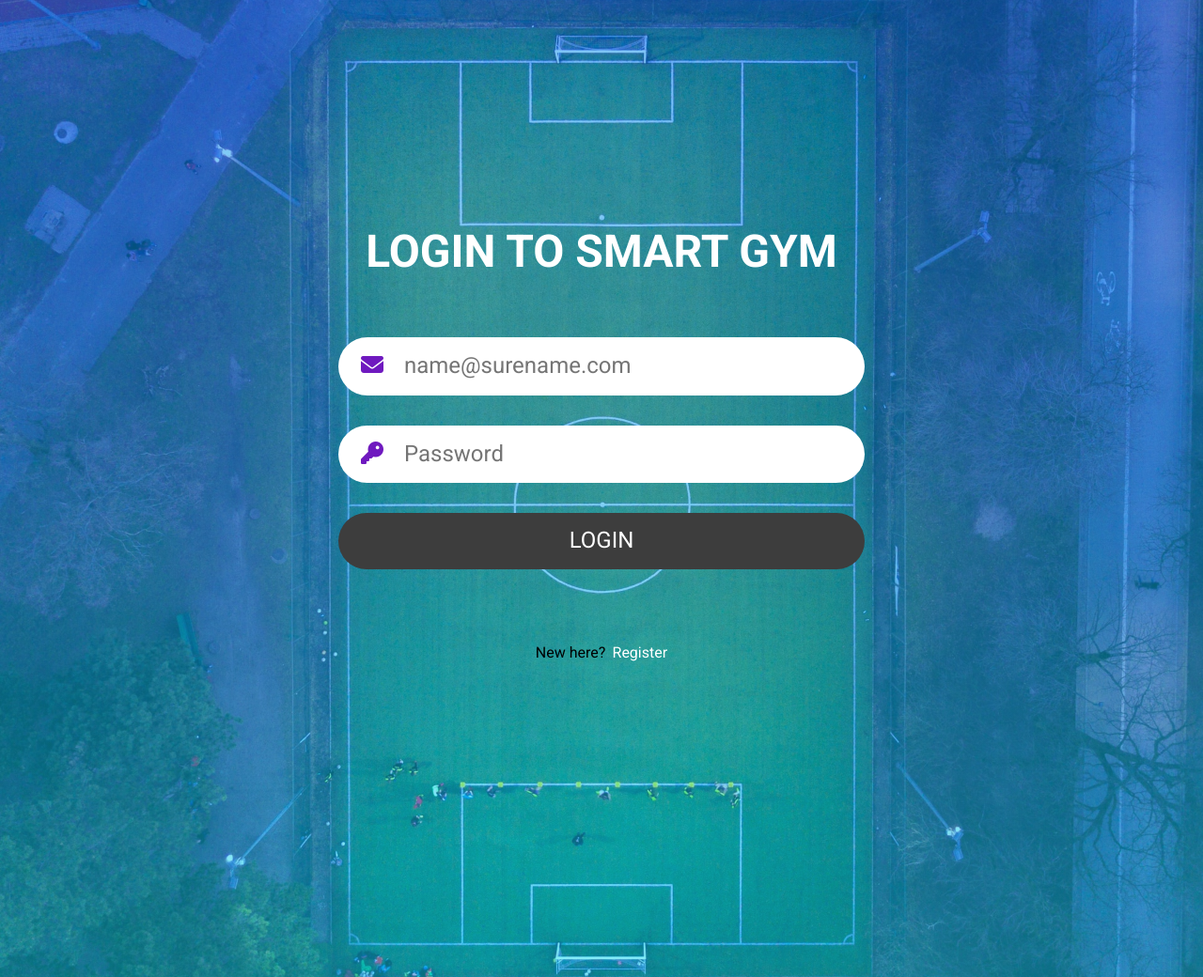
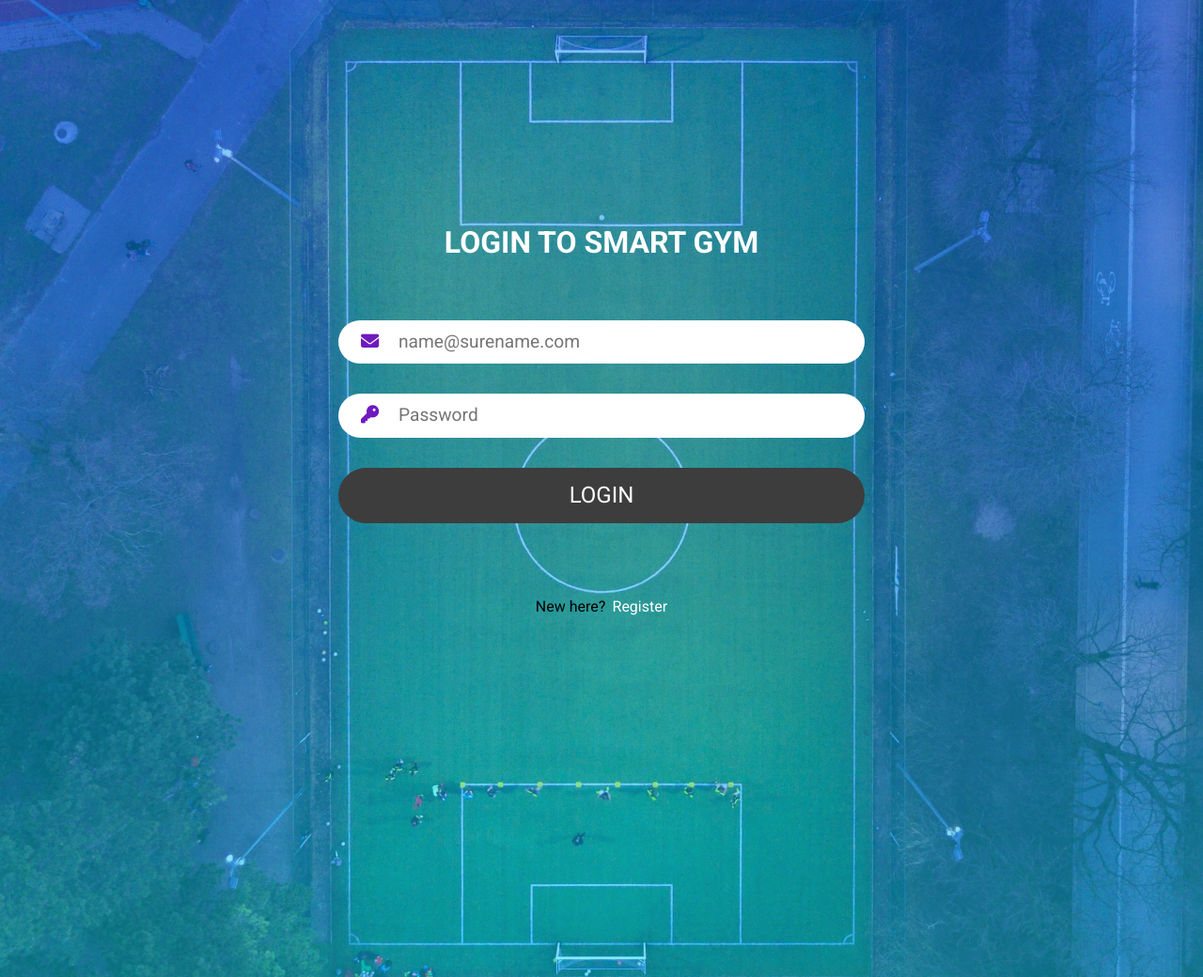
Before and after one commit to GytisKLNT/Gym_app_FE, a plain HTML site: page index.html in a window 1280 px wide. Shown: the whole page at 94% size. Drawn offline with nearby package versions, Linux system fonts and the light colour scheme.

Commit message:
minor workplace changes

```diff
--- a/index.css
+++ b/index.css
@@ -4,7 +4,7 @@
 
 body {
   background: linear-gradient(rgba(2, 141, 240, 0.5), rgba(16, 221, 236, 0.5)),
-    url("pictures/log-reg-bg.jpg");
+    url("assets/pictures/log-reg-bg.jpg");
   background-position: center;
   background-repeat: no-repeat;
   background-size: cover;
@@ -13,33 +13,31 @@ body {
 }
 
 section {
+  margin: 15rem auto;
+  max-width: 35rem;
   text-align: center;
   width: 80%;
-  max-width: 35rem;
-  margin: 15rem auto;
 }
 
 form {
   margin: 2rem auto;
-
   text-align: center;
 }
 
 form h2 {
   color: rgb(255, 255, 255);
-  font-size: 3rem;
+  font-size: 2rem;
   margin-bottom: 4rem;
   text-transform: uppercase;
 }
 
 form .input {
   background-color: rgb(255, 255, 255);
-
   border-radius: 2rem;
-  font-size: 1.5rem;
-  padding: 1rem 1.5rem;
+  font-size: 1.2rem;
   margin-bottom: 2rem;
   overflow: hidden;
+  padding: 0.7rem 1.5rem;
   text-align: left;
 }
 form .input:focus {
@@ -53,20 +51,21 @@ form .input i {
 form input {
   border: none;
   box-sizing: border-box;
+  outline: none;
   padding-left: 1rem;
   width: 90%;
 }
 
 form button {
   background-color: rgb(61, 61, 61);
+  border-radius: 2rem;
   border: none;
   color: rgb(255, 255, 255);
   cursor: pointer;
-  width: 100%;
-  border-radius: 2rem;
   font-size: 1.5rem;
   padding: 1rem 1.5rem;
   transition: background-color 0.3s;
+  width: 100%;
 }
 
 form button:hover {
@@ -75,14 +74,13 @@ form button:hover {
 
 p {
   color: rgb(0, 0, 0);
-
   padding-top: 3rem;
 }
 
 p a {
   color: white;
+  padding-left: 0.2rem;
   text-decoration: none;
-  padding-left: 0.2rem;
 }
 p a:hover {
   color: rgb(0, 255, 255);
--- a/index.html
+++ b/index.html
@@ -26,7 +26,7 @@
     <meta http-equiv="X-UA-Compatible" content="IE=edge" />
     <meta name="viewport" content="width=device-width, initial-scale=1.0" />
     <title>Gym App</title>
-    <script src="./src/index.js" defer></script>
+    <script src=".assets/src/index.js" defer></script>
   </head>
   <body>
     <section>
```
Also changed, not shown: register.html (+1 -1 lines), assets/pictures/log-reg-bg.jpg (renamed from pictures/log-reg-bg.jpg), assets/src/index.js (renamed from src/index.js), assets/src/register.js (renamed from src/register.js).
